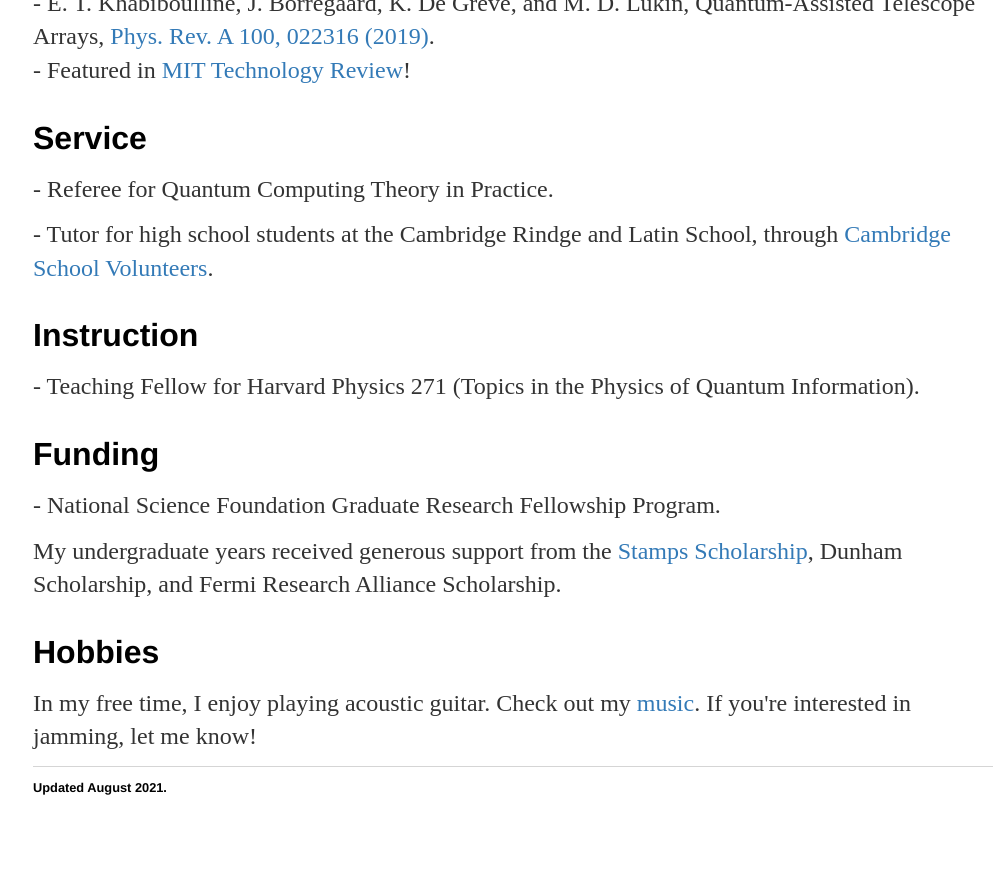
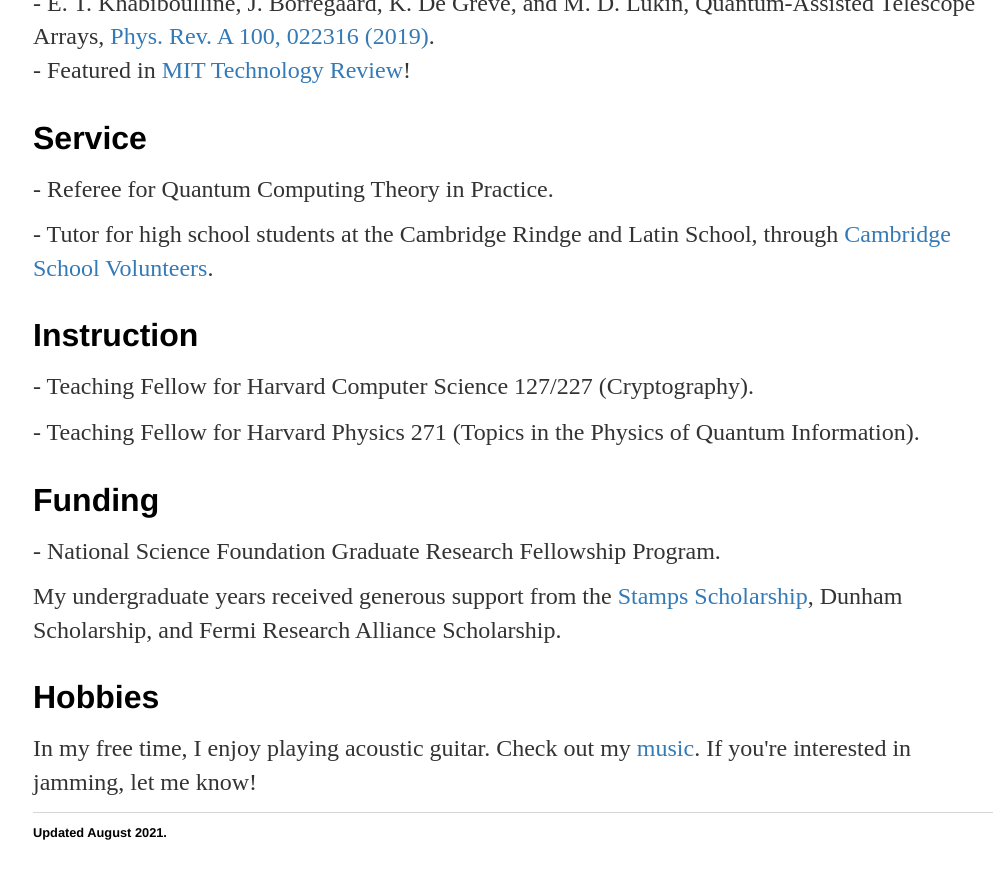
Before and after one commit to emilkhab/emilkhab.github.io, a Jekyll site: the page built from index.html, in a window 1280 px wide and 900 px high, scrolled down 954 px. Shown: the top 879 px of the window, without its empty margins (127-1133 px from the left). Built offline with Jekyll 4.4.1, drawn with Linux system fonts in a browser that asks for light colours; before the commit the page ends 1809 px from its top, so only the background shows below that.

Commit message:
Update index.html

```diff
--- a/index.html
+++ b/index.html
@@ -38,6 +38,7 @@ title: Emil Khabiboulline
 
 <div class="blurb" id="Instruction">
 	<h2>Instruction</h2>
+	<p>- Teaching Fellow for Harvard Computer Science 127/227 (Cryptography).</p>
 	<p>- Teaching Fellow for Harvard Physics 271 (Topics in the Physics of Quantum Information).</p>
 </div>
 
```
